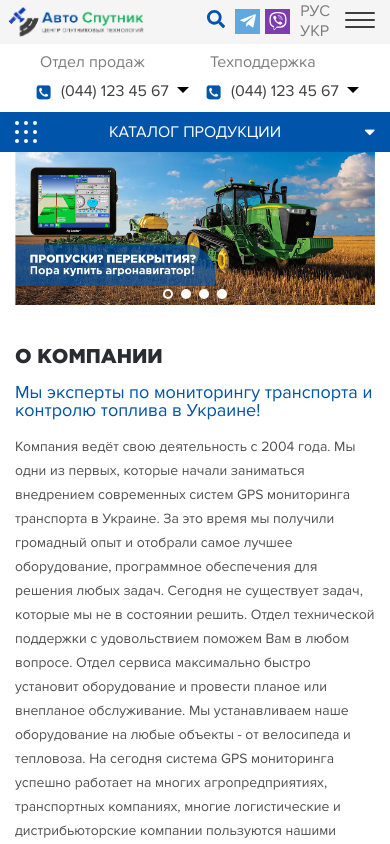
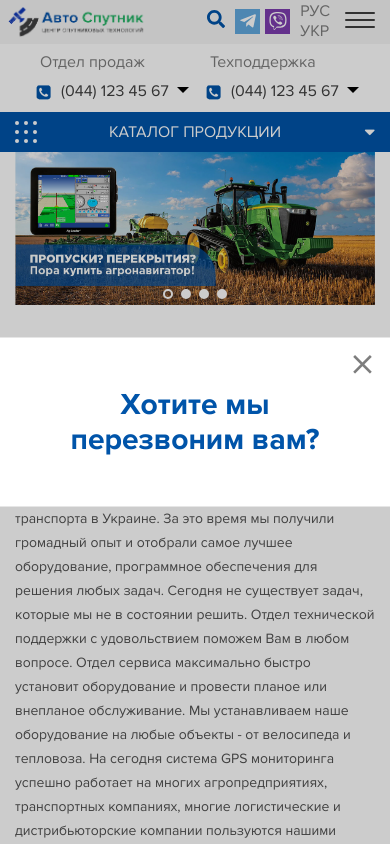
Before and after one commit to ViperPredator1992/autospin, a website: page src/index.html in a window 390 px wide. Shown: the top 844 px of the page. Drawn offline with nearby package versions, Linux system fonts and the light colour scheme.

Commit message:
--- Auto-Git Commit ---

```diff
--- a/src/index.html
+++ b/src/index.html
@@ -737,6 +737,13 @@ Ut enim ad minim veniam, quis nostrud exercitation ullamco laboris nisi ut aliqu
             <div class="footer-copy">© Авто-Спутник, 2004 - 2019, <a href="mailto:example_mail@sputnik-auto.com.ua" class="footer-copy__email">example_mail@sputnik-auto.com.ua</a></div>
         </footer>
 
+        <div class="mask"></div>
+        <div class="popup">
+            <span class="popup-close">&times;</span>
+            <div class="popup-block">
+                <h4 class="popup-block__title">Хотите мы перезвоним вам?</h4>
+            </div>
+        </div>
         <div class="right-block">
             <ul class="right-block-list">
                 <li class="right-block-list__item">
--- a/src/sass/_footer.sass
+++ b/src/sass/_footer.sass
@@ -166,3 +166,35 @@
             display: flex
             align-items: center
             justify-content: center
+.mask
+    position: fixed
+    top: 0
+    left: 0
+    z-index: 1005
+    width: 100%
+    height: 100%
+    background-color: rgba(0,0,0, .2)
+.popup
+    position: fixed
+    top: 50%
+    left: 50%
+    transform: translate(-50%,-50%)
+    background-color: $white
+    z-index: 1010
+    max-width: 570px
+    width: 100%
+    padding: 30px
+    &-close
+        position: absolute
+        top: 0
+        right: 15px
+        font-size: 50px
+        color: #7d7d7d
+        cursor: pointer
+    &-block
+        &__title
+            font-size: 30px
+            font-weight: bold
+            text-align: center
+            margin: 20px 0
+            color: $blue
--- a/src/sass/_media.sass
+++ b/src/sass/_media.sass
@@ -296,7 +296,16 @@
         &-block
             flex-direction: column
             max-width: 320px
-
+    .footer-block
+        width: 100%
+        &s
+            flex-direction: column
+            max-width: 280px
+    .footer-copy
+        flex-direction: column
+        height: 60px
+        &__email
+            margin-top: 5px
 @media (max-width: 425px)
     .section-title
         font-size: 20px
@@ -315,6 +324,9 @@
         bottom: 5px
     .info
         padding: 35px 0
+    #toTop
+        bottom: 70px
+        right: 15px
 @media (max-width: 400px)
     .header
         &-bottom
```
Also changed, not shown: src/css/style.css, 1 other file.
